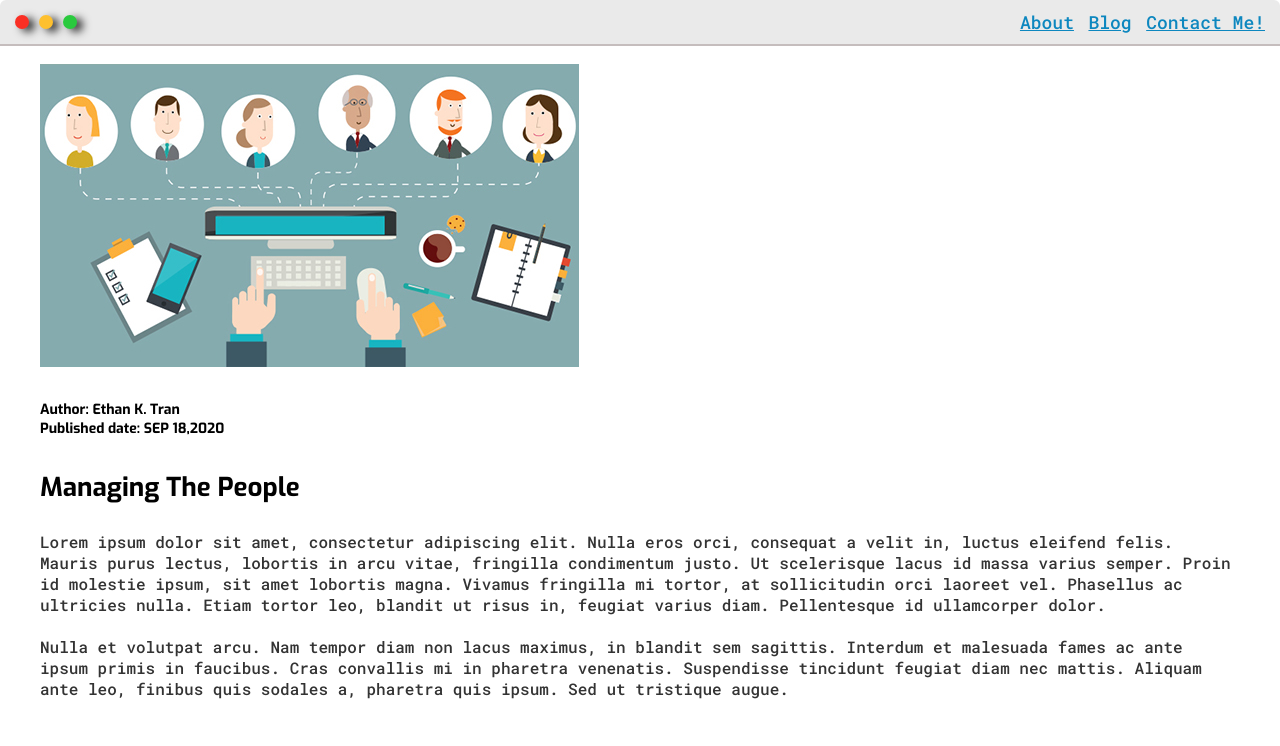
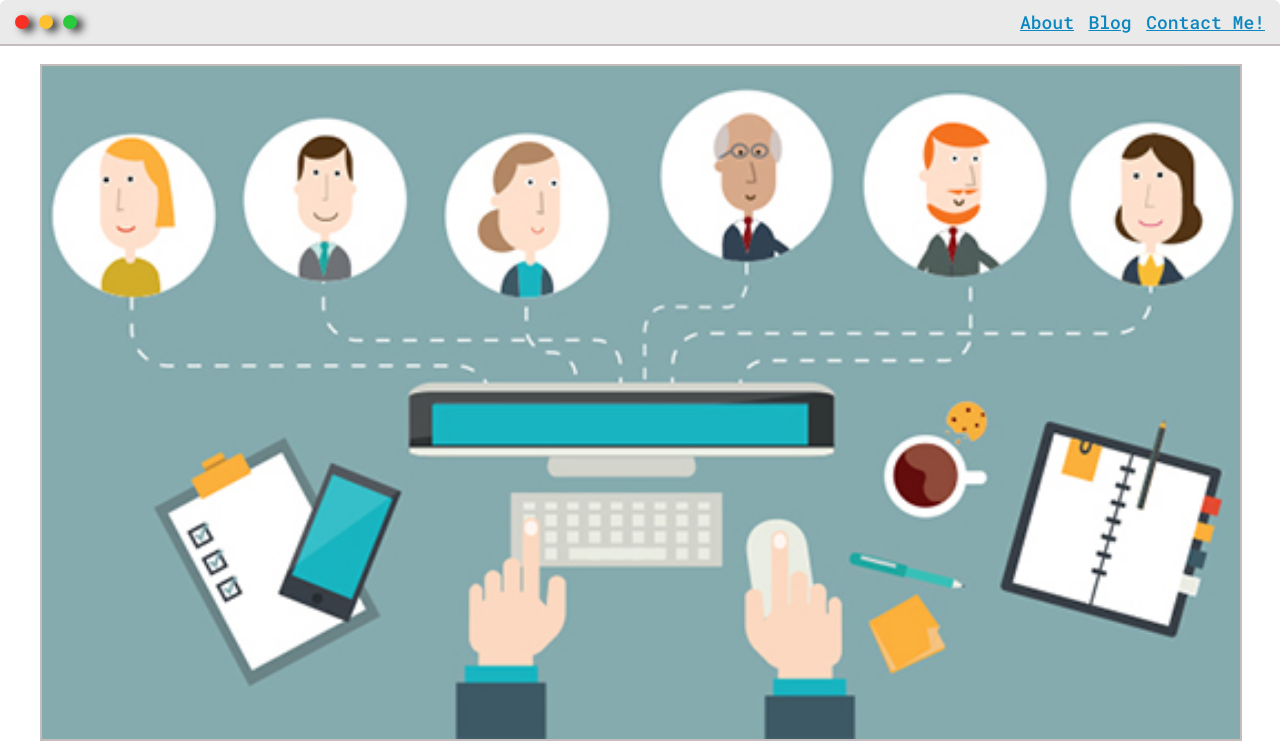
Before and after one commit to Neymartri/T1A2---Portfolio, a plain HTML site: page blog1.html in a window 1280 px wide. Shown: the top 746 px of the page. Drawn offline with Linux system fonts and the light colour scheme.

Commit message:
add css&darkmodecss

```diff
--- a/css/default.css
+++ b/css/default.css
@@ -329,10 +329,12 @@ h6 { font-size: 14px;}
 }
 
 .img-container{
-    display: block;
-    max-width: 600px;
-    transition: 0.3s;
+    display: flex;
+    align-content: center;
+    justify-content: center;
+    width: 100%;
     object-fit: cover;
+    border: 1px solid var(--borderColor);
 }
 
 .fix-padding{
```
